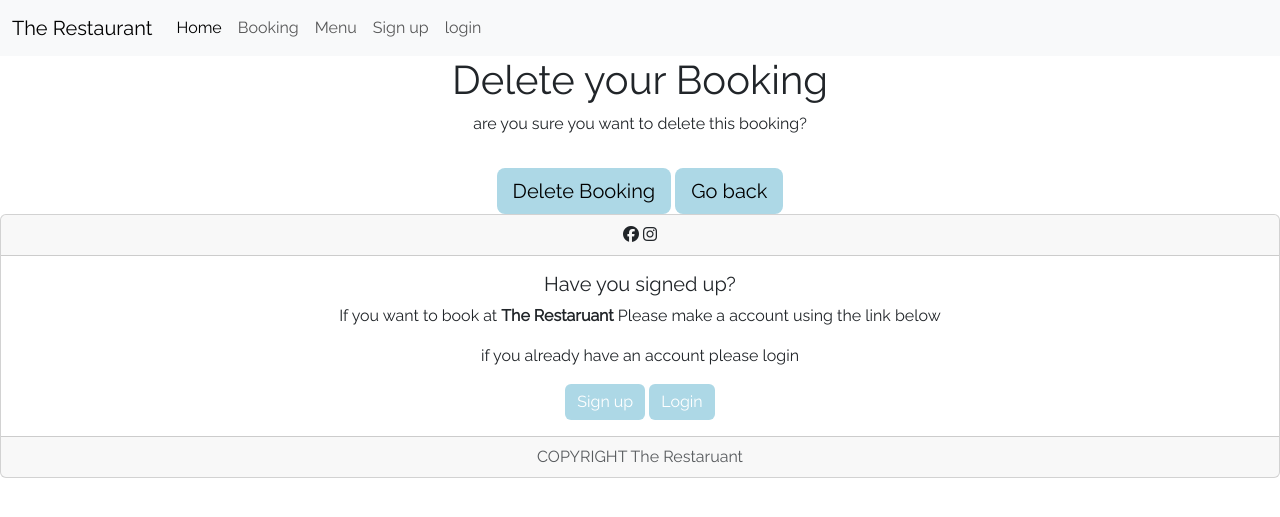
After one commit to KhanLewis/The_restaurant, a Django app: page /deletebooking/1 in a window 1280 px wide. The commit adds this page. Shown: the top 517 px of the page. Run offline with Django 3.2, Linux system fonts and the light colour scheme; tables that the repository leaves empty hold one stand-in row (values such as "Sample post"); some libraries are stand-ins or nearby versions.

Commit message:
add edit and delete functionality to my booking page

```diff
--- a/booking/forms.py
+++ b/booking/forms.py
@@ -9,5 +9,5 @@ class BookingForm(ModelForm):
         exclude = ('owner',)
         widgets = {
             'date': widgets.DateInput(attrs={'type': 'date'}),
-            'time': widgets.DateInput(attrs={'type': 'time'})
+            'time': widgets.TimeInput(attrs={'type': 'time'})
         }
--- a/booking/models.py
+++ b/booking/models.py
@@ -1,4 +1,5 @@
 from django.db import models
+from django.urls import reverse
 from django.contrib.auth.models import User
 # Create your models here.
 
--- a/booking/urls.py
+++ b/booking/urls.py
@@ -6,5 +6,7 @@ urlpatterns = [
     path('', views.HomepageView.as_view(), name='home'),
     path('booking/', views.MakeBookingView.as_view(), name='booking'),
     path('mybooking/', views.MyBookingView.as_view(), name='my_booking'),
+    path('updatebooking/<int:pk>', views.BookingUpdateView.as_view(), name='update_booking'),
+    path('deletebooking/<int:pk>', views.DeleteBooking.as_view(), name='delete_booking'),
     path('menu/', views.MenuView.as_view(), name='menu'),
 ]
--- a/booking/views.py
+++ b/booking/views.py
@@ -1,12 +1,14 @@
-from django.shortcuts import render
-from django.views import generic, View
+from django.shortcuts import render, get_object_or_404
+from django.views.generic import ListView, DeleteView, View, TemplateView
+from django.views.generic.edit import UpdateView
 from django.http import HttpResponseRedirect
 from .models import Booking
 from .forms import BookingForm
+from django.urls import reverse_lazy
 # Create your views here.
 
 
-class HomepageView(generic.ListView):
+class HomepageView(ListView):
     model = Booking
     template_name = "index.html"
 
@@ -21,6 +23,7 @@ class MakeBookingView(View):
 
     def post(self, request, *args, **kwargs):
         form = self.form(data=request.POST)
+        form.instance.owner = request.user
         if form.is_valid():
             form.save()
             return HttpResponseRedirect('/mybooking/')
@@ -28,7 +31,7 @@ class MakeBookingView(View):
         return render(request, self.template_name, {'form': form})
 
 
-class MyBookingView(generic.ListView):
+class MyBookingView(ListView):
 
     def get(self, request, *args, **kwargs):
         queryset = Booking.objects.filter(owner=request.user)
@@ -38,12 +41,50 @@ class MyBookingView(generic.ListView):
             request,
             "view_booking.html",
             {
-                "booking": booking,
+                "bookings": booking,
             },
         )
 
 
-class MenuView(generic.ListView):
+class BookingUpdateView(TemplateView):
+
+    model = Booking
+    template_name = 'update_booking.html'
+
+    def get(self, request, pk, *args, **kwargs):
+
+        booking = Booking.objects.get(pk=pk)
+        form = BookingForm(instance=booking)
+
+        return render(request, self.template_name, {'form': form})
+
+    def post(self, request, pk, *args, **kwargs):
+
+        booking = Booking.objects.get(pk=pk)
+        form = BookingForm(data=request.POST, instance=booking)
+        form.instance.owner = request.user
+
+        if form.is_valid():
+            form.save()
+            form.instance.owner = request.user
+            booking = form.save(commit=False)
+            booking.save()
+            return HttpResponseRedirect('/mybooking/')
+
+        return render(request, self.template_name, {'form': form})
+
+
+class DeleteBooking(DeleteView):
+    model = Booking
+    template_name = 'delete_booking.html'
+
+    def delete(self, request, pk, *args, **kwargs):
+        exsiting_booking = get_object_or_404(Booking, pk=pk)
+        exsiting_booking.delete()
+        return HttpResponseRedirect('/mybooking/')
+
+
+class MenuView(ListView):
 
     model = Booking
     template_name = "menu.html"
--- /dev/null
+++ b/templates/delete_booking.html
@@ -0,0 +1,27 @@
+{% extends "base.html" %}
+
+{% block content %}
+
+
+<div class="container-fluid">
+    <div class="row text-center">
+      <div class="col-12">
+        <h1>Delete your Booking</h1>
+      </div>
+    </div>
+    <div class="row text-center">
+        <div class="col-8 offset-2">
+            <form method="POST">
+                {% csrf_token %}
+                <p>are you sure you want to delete this booking?</p>
+                <div class="row text-center">
+                    <div class="col-12">
+                        <button type="submit" class="btn btn-lg btn-info mt-3">Delete Booking</button>
+                        <a class="btn btn-lg btn-info mt-3" href="{% url 'my_booking' %}">Go back</a>
+                    </div>
+                </div>
+            </form>
+        </div>
+    </div>
+</div>
+{% endblock%}
--- a/templates/view_booking.html
+++ b/templates/view_booking.html
@@ -2,13 +2,15 @@
 {% block content %}
 <div class="container-fluid">
     <h1 class="center">My Bookings</h1>
-    {% for booking in booking %}
+    {% for booking in bookings %}
     <div>
         <h3>{{ booking.name }}</h3>
         <h3>{{ booking.time }}</h3>
         <h3>{{ booking.date }}</h3>
-
+        <h3>{{ booking.special_reqiurement }}</h3>
     </div>
+    <a class="btn" href="{% url 'update_booking' booking.pk %}">Edit</a>
+    <a class="btn" href="{% url 'delete_booking' booking.pk %}">Delete</a>
     {% endfor %}
 
 
```
Also changed, not shown: templates/update_booking.html (added, +14 -0 lines).
